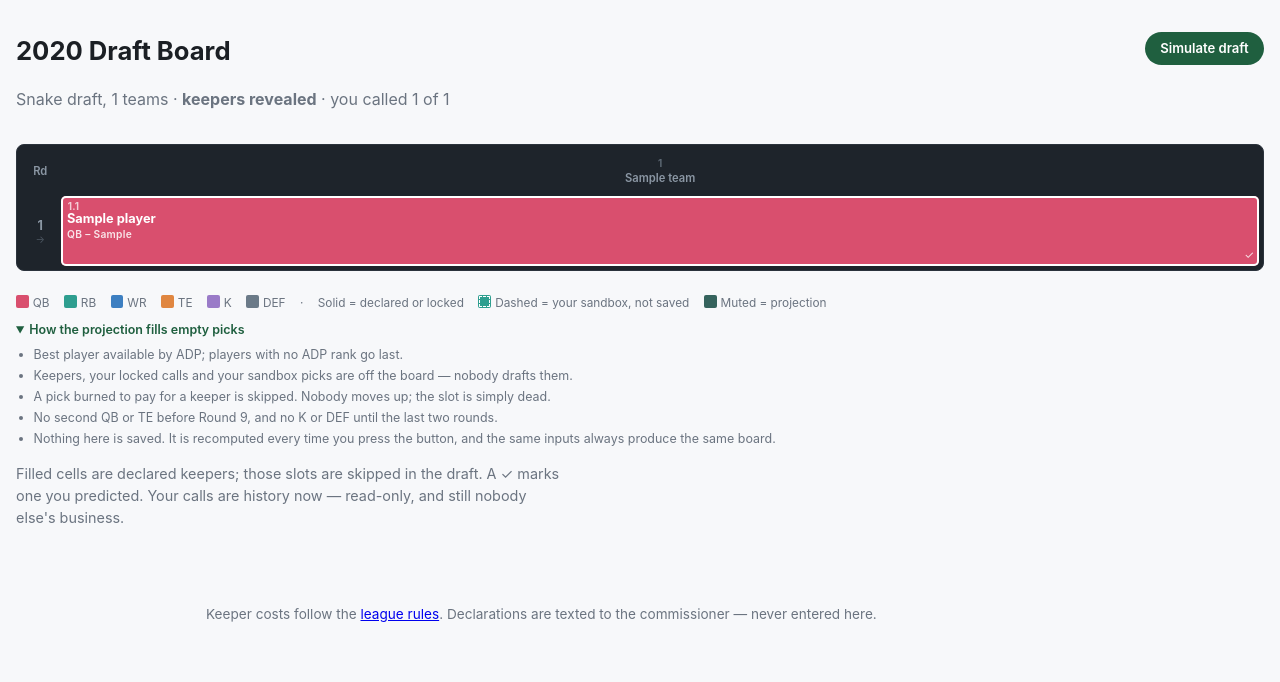
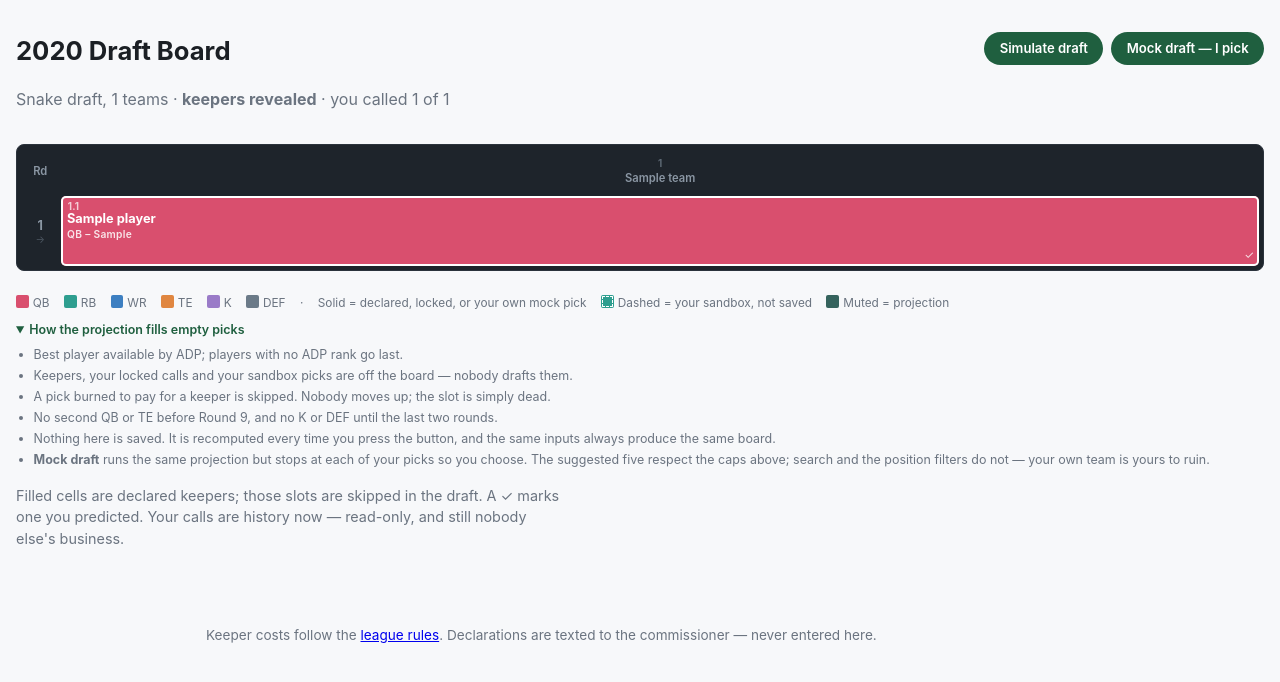
Before and after one commit to ischultz503/keeper-league, a Django app: page /board/ in a window 1280 px wide, after a click on "How the projection fills empty picks". Shown: the part 67-749 px from the top of the page. Run offline with Django 5.2, Linux system fonts and the light colour scheme; a user stored in the database is signed in; tables that the repository leaves empty hold one stand-in row (values such as "Sample post"); some libraries are stand-ins or nearby versions.

Commit message:
Mock draft, part 2: the pick modal and board wiring
"Mock draft -- I pick" runs the same projection but stops at each of my cells.
The modal shows the server's five cap-respecting suggestions; search and the
position chips widen it to the whole available pool, deliberately, because the
caps are advice about my own roster and not a rule I need protecting from.

The available pool arrives with each step, so filtering and search are instant
and local. No pick logic moved into the browser: which players are legal, who
the other teams take, and where the draft pauses are all answers from
draft_sim, and auto-pick just takes the first suggestion the server already
computed.

Undo is chosen.pop() and a replay -- there is nothing else to unwind. Closing
the modal leaves the sim paused; the button becomes "Continue draft" and
reopens exactly that pick. Clearing the simulation asks before discarding mock
picks, since those took work to make, unlike the auto projection.

Changing the sandbox resets the mock draft without asking, and says so: a newly
burned cell may be one I had already drafted at, and the server would rightly
refuse the replay.

My picks paint in full position colour with the solid ring locks wear -- hue is
position, the ring is certainty, and a choice I made is certain in a way an ADP
guess is not. Auto-simmed cells stay desaturated.

All element lookups moved to the top of board.js. The two halves now call into
each other during start-up, which is exactly the arrangement that produced the
hoisting bug fixed earlier.

Co-Authored-By: Claude Opus 5 <noreply@anthropic.com>

```diff
--- a/league/templates/league/board.html
+++ b/league/templates/league/board.html
@@ -39,6 +39,11 @@
     {% endcomment %}
     {% csrf_token %}
     <button type="button" class="board-btn" id="simulate-btn">Simulate draft</button>
+    {% if own_team %}
+      {# Mock mode needs picks of your own to make, so it needs a team. #}
+      <button type="button" class="board-btn" id="mock-btn">Mock draft &mdash; I pick</button>
+      <button type="button" class="board-btn ghost" id="undo-pick-btn" hidden>Undo my last pick</button>
+    {% endif %}
     <button type="button" class="board-btn ghost" id="clear-sim-btn" hidden>Clear simulation</button>
 
     {% if not revealed %}
@@ -241,7 +246,7 @@
   <span><span class="legend-key pos-bg-K"></span>K</span>
   <span><span class="legend-key pos-bg-DEF"></span>DEF</span>
   <span class="subtle">&middot;</span>
-  <span>Solid = declared or locked</span>
+  <span>Solid = declared, locked, or your own mock pick</span>
   <span><span class="legend-key legend-trying"></span>Dashed = your sandbox, not saved</span>
   <span><span class="legend-key legend-projected"></span>Muted = projection</span>
 </div>
@@ -260,6 +265,9 @@
     <li>No second QB or TE before Round 9, and no K or DEF until the last two rounds.</li>
     <li>Nothing here is saved. It is recomputed every time you press the button, and the same
       inputs always produce the same board.</li>
+    <li><strong>Mock draft</strong> runs the same projection but stops at each of your picks
+      so you choose. The suggested five respect the caps above; search and the position
+      filters do not &mdash; your own team is yours to ruin.</li>
   </ul>
 </details>
 
@@ -278,6 +286,47 @@
   {% endif %}
 </p>
 
+{% if own_team %}
+  {% comment %}
+    The mock-draft pick chooser. Rendered empty and filled by board.js from the
+    step response: the available pool arrives with each step, so search and
+    position filtering happen here in the browser with no further requests --
+    and no pick logic, which stays in draft_sim. The suggestion list is the
+    server's, caps and all.
+  {% endcomment %}
+  <div class="modal-backdrop" id="pick-modal" hidden>
+    <div class="modal" role="dialog" aria-modal="true" aria-labelledby="pick-modal-title">
+      <div class="modal-head">
+        <h2 id="pick-modal-title">Your pick</h2>
+        <button type="button" class="modal-close" id="pick-modal-close" aria-label="Close">&times;</button>
+      </div>
+
+      <div class="modal-tools">
+        <input type="search" id="pick-search" placeholder="Search available players"
+               autocomplete="off" aria-label="Search available players">
+        <div class="pick-filters" id="pick-filters">
+          <button type="button" class="chip active" data-pos="">Suggested</button>
+          <button type="button" class="chip" data-pos="ALL">All</button>
+          <button type="button" class="chip pos-QB" data-pos="QB">QB</button>
+          <button type="button" class="chip pos-RB" data-pos="RB">RB</button>
+          <button type="button" class="chip pos-WR" data-pos="WR">WR</button>
+          <button type="button" class="chip pos-TE" data-pos="TE">TE</button>
+          <button type="button" class="chip pos-K" data-pos="K">K</button>
+          <button type="button" class="chip pos-DEF" data-pos="DEF">DEF</button>
+        </div>
+      </div>
+
+      <p class="modal-hint" id="pick-hint"></p>
+      <ul class="pick-list" id="pick-list"></ul>
+
+      <div class="modal-foot">
+        <button type="button" class="board-btn" id="auto-pick-btn">Auto-pick best available</button>
+        <span class="subtle" id="pick-count"></span>
+      </div>
+    </div>
+  </div>
+{% endif %}
+
 {% comment %}
   Loaded for everyone now, not just managers with a sandbox: the simulate
   button is on the page whether or not a team is linked, and board.js guards
--- a/static/league/board.js
+++ b/static/league/board.js
@@ -28,8 +28,32 @@
   var simulateBtn = document.getElementById('simulate-btn');
   var clearBtn = document.getElementById('clear-sim-btn');
   var errorBox = document.getElementById('sim-error');
+  var mockBtn = document.getElementById('mock-btn');       // absent with no team
+  var undoBtn = document.getElementById('undo-pick-btn');
+  var modal = document.getElementById('pick-modal');
+  var list = document.getElementById('pick-list');
+  var search = document.getElementById('pick-search');
+  var hint = document.getElementById('pick-hint');
+  var countLabel = document.getElementById('pick-count');
+  var title = document.getElementById('pick-modal-title');
+  var filters = document.getElementById('pick-filters');
+
+  /* Mock-draft state, declared here for the same reason: clearing the
+   * simulation reads it, and that can happen during start-up, before the
+   * mock-draft section further down would have assigned anything. */
+  var chosen = [];            // [[pick_id, player_id], ...] in the order I made them
+  var mockActive = false;
+  var pending = null;         // the pick the server is waiting on
+  var poolAvailable = [];     // everything still undrafted, ADP order, for search
+  var filterPos = '';         // '' = the server's suggestions, 'ALL' or a position
+
+  /* Same lifetime and the same reasoning as the sandbox stash: sessionStorage,
+   * keyed by season, dead when the tab closes. A mock draft is a scratchpad
+   * built on a keeper plan we deliberately never write down. */
+  var mockKey = 'keeper-mock-' + (sandbox ? sandbox.dataset.season || '' : '');
 
   var MAX_KEEPERS = 3;
+  var SEARCH_RESULT_LIMIT = 60;
   var POSITIONS = ['QB', 'RB', 'WR', 'TE', 'K', 'DEF'];
 
   /* Django's CSRF check is a double-submit: the server compares this token
@@ -239,10 +263,18 @@
 
     saveSelection();
     paintSwatches();
+
     // Any projection on screen was computed from the previous selection, so it
     // is now wrong -- a keeper burns a pick, which moves everyone drafted after
-    // it. Drop it rather than leave a stale board up; the button re-runs it.
-    clearSimulation();
+    // it. A mock draft is worse than stale: a newly burned cell may be one I
+    // had already drafted at, which the server would rightly refuse. So this
+    // one clears without asking, and says so rather than vanishing quietly.
+    var hadPicks = mockActive && chosen.length;
+    clearSimulation(false);
+    if (hadPicks) {
+      showProblem('Keeper selection changed, so the mock draft was reset — ' +
+                  'your picks depend on which cells are burned.');
+    }
 
     if (ids.length === 0) {
       clearBoard();
@@ -267,17 +299,44 @@
 
   /* --- Simulation -------------------------------------------------------- */
 
-  function clearSimulation() {
+  function wipeFills() {
     // Only the projection comes off. Locked predictions are server-rendered
     // and untouched; the sandbox ticks and their burned cells stay exactly as
     // they were.
-    document.querySelectorAll('.cell.projected').forEach(function (cell) {
-      cell.classList.remove('filled', 'projected');
+    document.querySelectorAll('.cell.projected, .cell.mine-pick').forEach(function (cell) {
+      cell.classList.remove('filled', 'projected', 'mine-pick');
       stripPositions(cell);
       var fill = cell.querySelector('.sim-fill');
       if (fill) fill.remove();
     });
     clearBtn.hidden = true;
+  }
+
+  function resetMock() {
+    mockActive = false;
+    chosen = [];
+    pending = null;
+    poolAvailable = [];
+    saveMock();
+    closeModal();
+    updateMockButtons();
+  }
+
+  /* Clear the projection. Returns false if the user backed out.
+   *
+   * Mock picks are the one thing here that took real effort to produce, so
+   * throwing them away asks first -- unlike the auto projection, which is one
+   * button press to rebuild. */
+  function clearSimulation(ask) {
+    if (ask && mockActive && chosen.length) {
+      var message = 'Clear the mock draft too? Your ' + chosen.length +
+        ' pick(s) would have to be made again.';
+      if (!window.confirm(message)) return false;
+    }
+
+    wipeFills();
+    if (mockActive) resetMock();
+    return true;
   }
 
   function paintFill(fill) {
@@ -289,7 +348,10 @@
       return;
     }
 
-    cell.classList.add('filled', 'projected');
+    // Hue is position; the ring is certainty. A pick I made myself is a
+    // decision, not a projection, so it gets the full colour and the same solid
+    // ring a lock wears -- while auto-simmed cells stay desaturated and ringless.
+    cell.classList.add('filled', fill.source === 'manual' ? 'mine-pick' : 'projected');
     if (POSITIONS.indexOf(fill.position) !== -1) {
       cell.classList.add('pos-bg-' + fill.position);
     }
@@ -310,12 +372,22 @@
     cell.appendChild(wrap);
   }
 
+  function showProblem(message) {
+    // Say so. A board that simply stayed empty would read as "the simulation
+    // found nothing", which is a different and wrong story.
+    errorBox.textContent = message;
+    errorBox.hidden = false;
+  }
+
   function simulate() {
+    // Full auto is a different mode, so it takes the mock draft with it -- but
+    // only with permission.
+    if (!clearSimulation(true)) return;
+
     errorBox.hidden = true;
+    errorBox.className = 'sim-error';
     simulateBtn.disabled = true;
     simulateBtn.textContent = 'Simulating…';
-
-    clearSimulation();
 
     // The sandbox selection goes in the POST body and nowhere else -- see
     // views.simulate for why it must never reach a URL.
@@ -325,10 +397,7 @@
         clearBtn.hidden = data.fills.length === 0;
       })
       .catch(function (err) {
-        // Say so. A board that simply stayed empty would read as "the
-        // simulation found nothing", which is a different and wrong story.
-        errorBox.textContent = 'Could not simulate the draft: ' + err.message;
-        errorBox.hidden = false;
+        showProblem('Could not simulate the draft: ' + err.message);
       })
       .then(function () {
         simulateBtn.disabled = false;
@@ -337,7 +406,234 @@
   }
 
   simulateBtn.addEventListener('click', simulate);
-  clearBtn.addEventListener('click', clearSimulation);
+  clearBtn.addEventListener('click', function () { clearSimulation(true); });
+
+  /* --- Mock draft --------------------------------------------------------- */
+
+  /* "I make my picks": the same projection, paused at each of my cells.
+   *
+   * The server holds no cursor and saves nothing, so `chosen` below IS the
+   * draft. Every step posts the whole list and the server replays from scratch;
+   * that is why undo is `chosen.pop()` and nothing else. See views.simulate.
+   *
+   * Everything in here is presentation and bookkeeping. No pick logic: which
+   * players are legal, who the other teams take and where the draft pauses are
+   * all draft_sim's answers, arriving in the step response. */
+  function saveMock() {
+    try {
+      sessionStorage.setItem(mockKey, JSON.stringify({ active: mockActive, chosen: chosen }));
+    } catch (e) { /* private mode: the draft just does not survive a reload */ }
+  }
+
+  function restoreMock() {
+    try {
+      var saved = JSON.parse(sessionStorage.getItem(mockKey) || 'null');
+      if (saved && saved.active && Array.isArray(saved.chosen)) {
+        chosen = saved.chosen;
+        mockActive = true;
+      }
+    } catch (e) { /* ignore a corrupt stash rather than break the board */ }
+  }
+
+  function manualMap() {
+    var map = {};
+    chosen.forEach(function (pair) { map[pair[0]] = pair[1]; });
+    return map;
+  }
+
+  function updateMockButtons() {
+    if (!mockBtn) return;
+    mockBtn.textContent = mockActive ? 'Continue draft' : 'Mock draft — I pick';
+    undoBtn.hidden = !(mockActive && chosen.length);
+    undoBtn.textContent = 'Undo my last pick';
+  }
+
+  /* One step: post what I have chosen, paint what comes back, and either open
+   * the modal on my next pick or report the draft finished. */
+  function step() {
+    errorBox.hidden = true;
+    errorBox.className = 'sim-error';
+    mockBtn.disabled = true;
+    undoBtn.disabled = true;
+
+    return post(controls.dataset.simulateUrl, {
+      mock: true,
+      manual_picks: manualMap(),
+      entry_ids: selectedIds()
+    })
+      .then(function (data) {
+        wipeFills();
+        data.fills.forEach(paintFill);
+        clearBtn.hidden = data.fills.length === 0;
+
+        pending = data.your_pick;
+        poolAvailable = data.available || [];
+
+        if (pending) {
+          openModal();
+        } else {
+          closeModal();
+          showProblem('Mock draft complete — every one of your picks is made.');
+          errorBox.className = 'sim-done';
+        }
+        updateMockButtons();
+      })
+      .catch(function (err) {
+        showProblem('Could not run the mock draft: ' + err.message);
+      })
+      .then(function () {
+        mockBtn.disabled = false;
+        undoBtn.disabled = false;
+      });
+  }
+
+  function startMock() {
+    mockActive = true;
+    errorBox.className = 'sim-error';
+    saveMock();
+    updateMockButtons();
+    step();
+  }
+
+  function undoLastPick() {
+    if (!chosen.length) return;
+    chosen.pop();               // the entire undo: replay does the rest
+    saveMock();
+    step();
+  }
+
+  function choose(playerId) {
+    if (!pending) return;
+    chosen.push([pending.pick_id, playerId]);
+    saveMock();
+    step();
+  }
+
+  /* --- the pick modal --- */
+
+  function openModal() {
+    // The label is "3.4" -- round, then position within the round. The header
+    // reads better spelled out than as a dotted pick number.
+    var inRound = String(pending.label).split('.')[1] || '';
+    title.textContent = 'Round ' + pending.round + ', pick ' + inRound + ' — your pick';
+    filterPos = '';
+    search.value = '';
+    setActiveChip('');
+    renderList();
+    modal.hidden = false;
+    search.focus();
+  }
+
+  function closeModal() {
+    // Deliberately does NOT abandon the draft: the sim stays paused here and
+    // "Continue draft" reopens exactly this pick.
+    if (modal) modal.hidden = true;
+  }
+
+  function setActiveChip(pos) {
+    Array.prototype.forEach.call(filters.querySelectorAll('.chip'), function (chip) {
+      chip.classList.toggle('active', chip.dataset.pos === pos);
+    });
+  }
+
+  function visiblePlayers() {
+    var term = search.value.trim().toLowerCase();
+
+    // No search and no filter: show exactly what the server suggested, caps and
+    // all. Touching either widens the list to the whole available pool, on
+    // purpose -- the caps are advice about my own team, not a rule.
+    if (!term && filterPos === '') return pending.suggestions;
+
+    return poolAvailable.filter(function (player) {
+      if (filterPos && filterPos !== 'ALL' && player.position !== filterPos) return false;
+      return !term || player.name.toLowerCase().indexOf(term) !== -1;
+    }).slice(0, SEARCH_RESULT_LIMIT);
+  }
+
+  function renderList() {
+    var players = visiblePlayers();
+    var suggesting = !search.value.trim() && filterPos === '';
+
+    hint.textContent = suggesting
+      ? 'Best available that fits your roster. Search or filter to see everyone.'
+      : 'Everything still available — the positional caps do not apply to your own picks.';
+
+    countLabel.textContent = players.length + ' shown of ' + poolAvailable.length + ' available';
+
+    list.textContent = '';
+    if (!players.length) {
+      var none = document.createElement('li');
+      none.className = 'pick-none';
+      none.textContent = 'Nobody matches that.';
+      list.appendChild(none);
+      return;
+    }
+
+    players.forEach(function (player) {
+      var row = document.createElement('li');
+
+      var button = document.createElement('button');
+      button.type = 'button';
+      button.className = 'pick-row';
+      button.addEventListener('click', function () { choose(player.id); });
+
+      var pos = document.createElement('span');
+      pos.className = 'pos pos-' + player.position;
+      pos.textContent = player.position;
+
+      var name = document.createElement('span');
+      name.className = 'pick-name';
+      name.textContent = player.name;
+
+      var team = document.createElement('span');
+      team.className = 'pick-team';
+      team.textContent = player.nfl_team || '';
+
+      var adp = document.createElement('span');
+      adp.className = 'pick-adp';
+      adp.textContent = player.adp === null ? 'no ADP' : 'ADP ' + player.adp;
+
+      button.appendChild(pos);
+      button.appendChild(name);
+      button.appendChild(team);
+      button.appendChild(adp);
+      row.appendChild(button);
+      list.appendChild(row);
+    });
+  }
+
+  if (mockBtn) {
+    mockBtn.addEventListener('click', function () {
+      if (mockActive) { step(); } else { startMock(); }
+    });
+    undoBtn.addEventListener('click', undoLastPick);
+
+    document.getElementById('pick-modal-close').addEventListener('click', closeModal);
+    document.getElementById('auto-pick-btn').addEventListener('click', function () {
+      // Best available under the caps -- the server already worked that out, so
+      // this is the first suggestion and no second opinion in the browser.
+      if (pending && pending.suggestions.length) choose(pending.suggestions[0].id);
+    });
+
+    search.addEventListener('input', renderList);
+    filters.addEventListener('click', function (event) {
+      var chip = event.target.closest('.chip');
+      if (!chip) return;
+      filterPos = chip.dataset.pos;
+      setActiveChip(filterPos);
+      renderList();
+    });
+
+    modal.addEventListener('click', function (event) {
+      if (event.target === modal) closeModal();     // click the backdrop
+    });
+    document.addEventListener('keydown', function (event) {
+      if (event.key === 'Escape' && !modal.hidden) closeModal();
+    });
+
+    restoreMock();
+    updateMockButtons();
+  }
 
   /* --- Reset ------------------------------------------------------------- */
 
@@ -363,6 +659,7 @@
       // straight back on.
       boxes.forEach(function (box) { box.checked = false; });
       saveSelection();
+      resetMock();
     });
   }
 })();
```
Also changed, not shown: league/tests.py (+17 -0 lines), static/league/style.css (+165 -1 lines).
